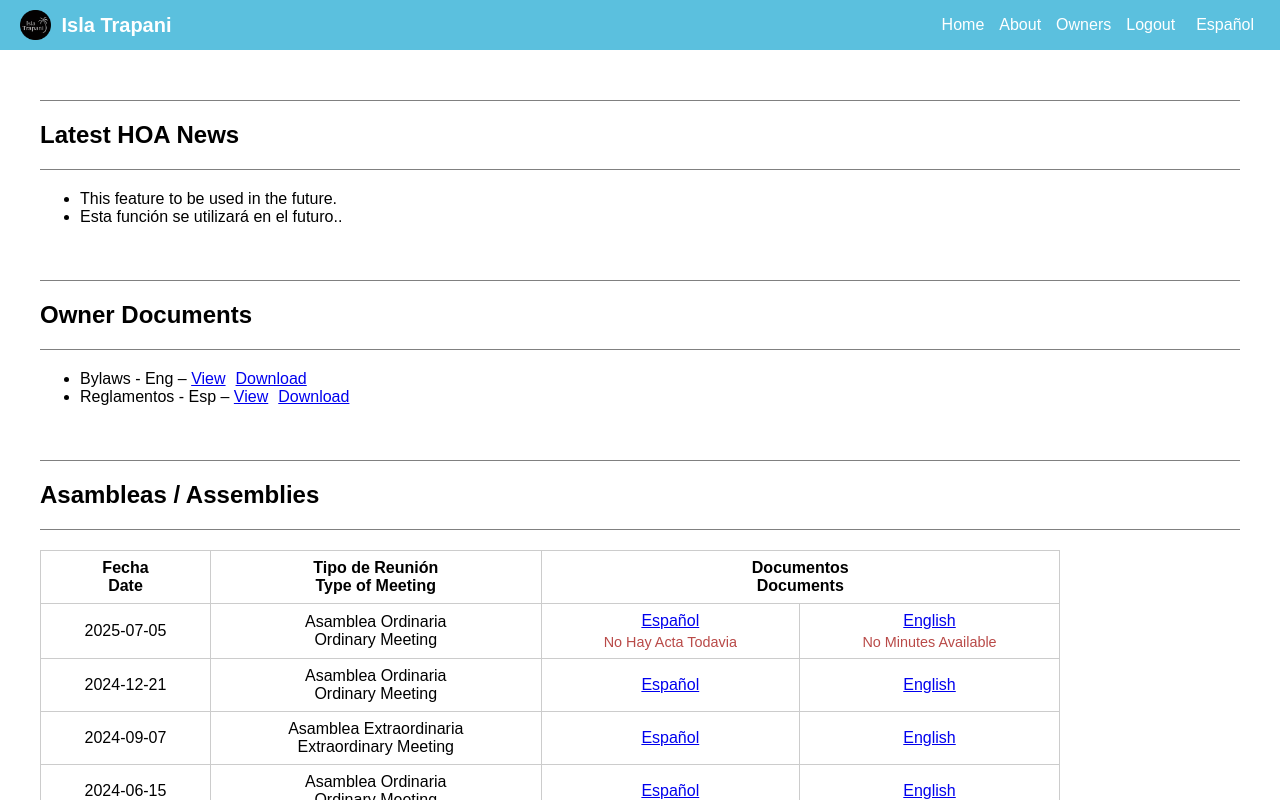
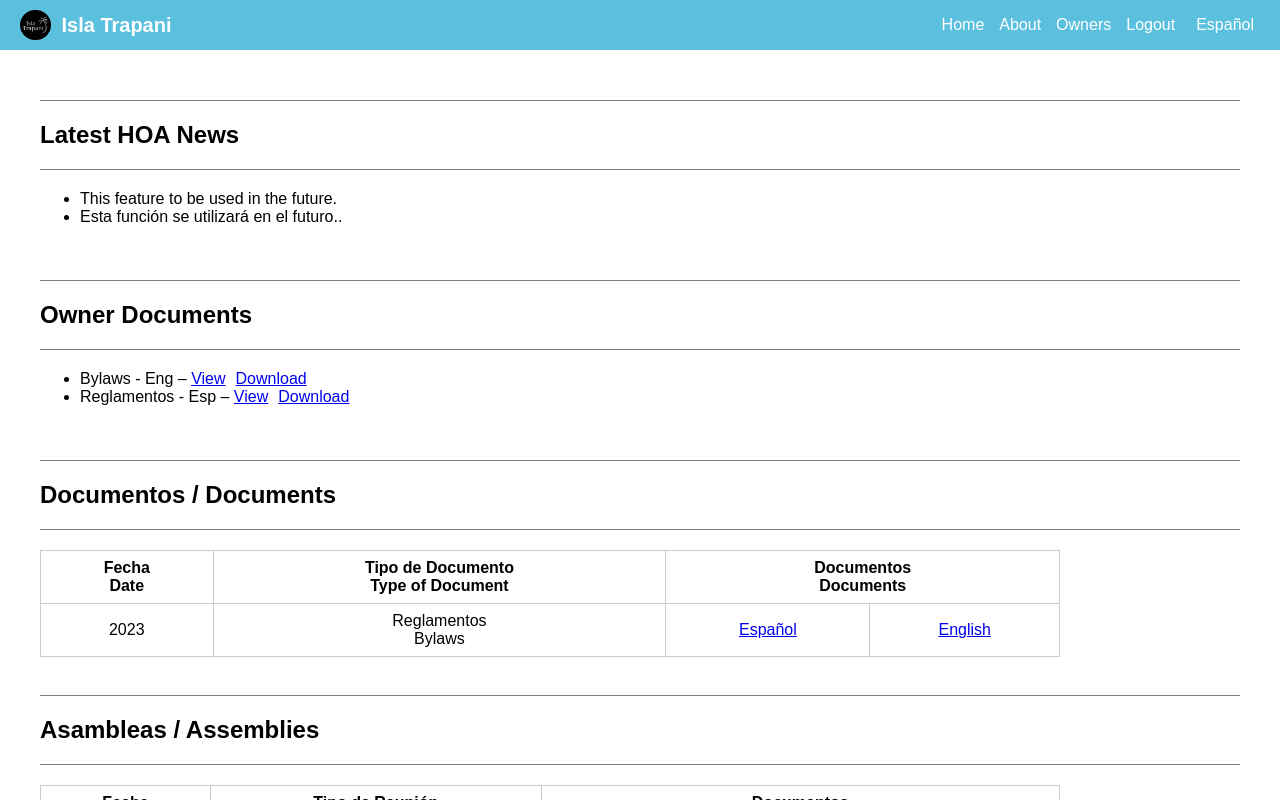
Before and after one commit to grdino/isla-trapani, a Next.js app: page /owners in a window 1280 px wide. Shown: the top 800 px of the page. Built offline with nearby package versions, Linux system fonts and the light colour scheme; sample sign-in values are in the browser's storage.

Commit message:
Update owners.js

```diff
--- a/pages/owners.js
+++ b/pages/owners.js
@@ -52,6 +52,36 @@ export default function Owners() {
               </li>
             ))}
           </ul>
+
+          {/* New Section: Documentos / Documents */}
+         <br />
+         <hr className="full-line" />
+          <h2>Documentos / Documents</h2>
+         <hr className="full-line" />
+
+         <table className="responsive-table">
+           <thead>
+             <tr>
+               <th rowSpan="2">Fecha<br />Date</th>
+               <th rowSpan="2">Tipo de Documento<br />Type of Document</th>
+               <th colSpan="2">Documentos<br />Documents</th>
+             </tr>
+           </thead>
+           <tbody>
+             <tr>
+               <td data-label="Fecha&#10;Date">2023</td>
+               <td data-label="Documentos&#10;/Documents">
+                Reglamentos<br />Bylaws
+               </td>
+               <td data-label="Documentos">
+                 <a href="/owners-docs/reglamentos.pdf">Español</a>
+               </td>
+               <td data-label="Documents">
+                 <a href="/owners-docs/bylaws.pdf">English</a>
+               </td>
+             </tr>
+           </tbody>
+         </table>
 
           {/* New Section: Asambleas / Assemblies */}
          <br />
```
